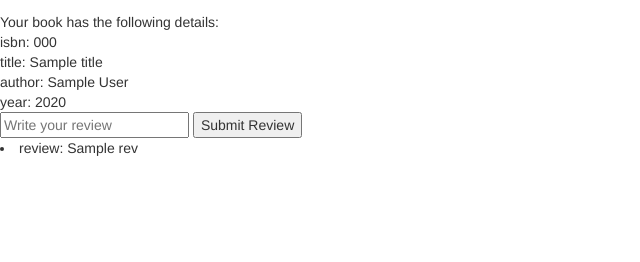
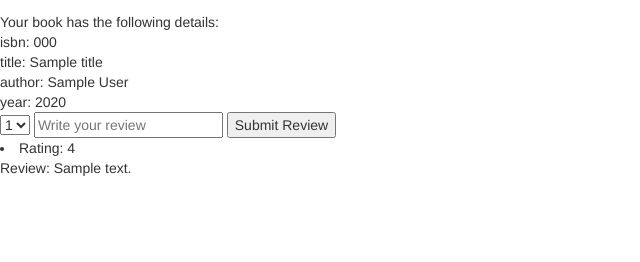
Before and after one commit to hilgardvr/cs50web, a Flask app: template project1/templates/book_details.html in a window 1280 px wide. Shown: the part 90-352 px from the top of the page, without its empty margins (0-640 px from the left). Run offline with Flask 2, Linux system fonts and the light colour scheme; the visitor is signed in with stand-in values (Sample User, id 1); the template is opened without the code that fills it: most values are stand-ins (such as "Sample title", 1, 10 or a date in 2020); some libraries are stand-ins or nearby versions.

Commit message:
working review adding to db - not checking for multiple reviews per user yet

```diff
--- a/project1/application.py
+++ b/project1/application.py
@@ -26,7 +26,8 @@ def index():
     currentUser = None
     if session['logged_in']:
         currentUser = session['logged_in'][0]
-    if not currentUser:
+        print (f"***** User: {currentUser}")
+    if currentUser == None:
         return render_template('index.html')
     else:
         return render_template('home.html', user=currentUser)
@@ -76,7 +77,28 @@ def search_results():
 @app.route("/book_details/<isbn>/<tit>/<author>/<year>", methods=['GET'])
 def book_results(isbn, tit, author, year):
     user = session['logged_in'][0]
-    our_reviews = ["review 1", "review 2"]
+    book_id = db.execute("SELECT * FROM books WHERE isbn = :isbn", {"isbn":isbn}).fetchone()
+    book_id = book_id.id
+    print (f"**** bookid: { book_id }")
+    our_reviews = []
+    if book_id:
+        our_reviews = db.execute("SELECT * FROM our_reviews WHERE book_id = :book_id", {"book_id":book_id}).fetchall()
+        print (our_reviews)
     res = requests.get("http://www.goodreads.com/book/review_counts.json", params={"key": "ob5yNrEgt6v1uC4ZtVumg", "isbns": isbn})
     print (res.json())
-    return render_template('book_details.html', user=user, isbn=isbn, title=tit, year=year, our_reviews=our_reviews)
+    return render_template('book_details.html', user=user, isbn=isbn, title=tit, author=author, year=year, our_reviews=our_reviews)
+
+@app.route("/create_review", methods=["POST"])
+def create_review():
+    reviewer = request.form['reviewer']
+    isbn = request.form['book']
+    rating = request.form['rating']
+    print(f"reviewer: {reviewer} isbn: {isbn} rating: {rating}")
+    user_id = db.execute("SELECT id FROM users WHERE username = :un", {"un": reviewer}).fetchone().id
+    book_id = db.execute("SELECT id FROM books WHERE isbn = :isbn", {"isbn": isbn}).fetchone().id
+    review = request.form['review']
+    db.execute("INSERT INTO our_reviews (reviewer_id, review, book_id, rating) VALUES (:reviewer, :review, :book_id, :rating)",
+        {"reviewer":user_id, "review":review, "book_id":book_id, "rating":rating})
+    db.commit()
+    result = db.execute("SELECT * FROM our_reviews WHERE book_id = :book_id", {"book_id":book_id}).fetchall()
+    return render_template('home.html', result=result, user=session['logged_in'][0])
--- a/project1/templates/book_details.html
+++ b/project1/templates/book_details.html
@@ -1,6 +1,6 @@
 {% extends "layout.html" %}
 {% block title %}
-    Home Page
+    Reviews Page
 {% endblock %}
 {% block body %}
     {% if session['logged_in'] %}
@@ -14,12 +14,24 @@
         author: {{ author }}<br>
         year: {{ year }}<br>
         <form action="/create_review" method="POST"/>
+            <select name="rating">
+                <option value="1">1</option>
+                <option value="2">2</option>
+                <option value="3">3</option>
+                <option value="4">4</option>
+                <option value="5">5</option>
+            </select>
+            <input type="hidden" name="reviewer" value="{{ user }}">
+            <input type="hidden" name="book" value="{{ isbn }}">
             <input type="text" name="review" placeholder="Write your review">
             <input type="submit" value="Submit Review">
         <form/>
 
         {% for rev in our_reviews %}
-            <li>review: {{ rev }} </li>
+            <li>
+                Rating: {{ rev.rating }}<br>
+                Review: {{ rev.review }}<br>
+            </li><br>
         {% endfor %}
     </div>
 
--- a/project1/templates/home.html
+++ b/project1/templates/home.html
@@ -26,7 +26,7 @@
 
     {% else %}
         <h1>You are not logged in</h1>
-        <p><a href="login.html">Please log in</a></p>
+        <p><a href="{{ url_for('index') }}">Please log in</a></p>
     {% endif %}
 
 {% endblock %}
--- a/project1/templates/index.html
+++ b/project1/templates/index.html
@@ -3,8 +3,8 @@
     Login Page
 {% endblock %}
 {% block body %}
-    {% if session['logged_in'] %}
-        <p>You are logged in</p>
+    {% if session.get('logged_in') %}
+        <p>Welcome, you are logged in </p>
     {% else %}
         <p>Please log in:</p>
         <form action="/login" method="POST"/>
```
